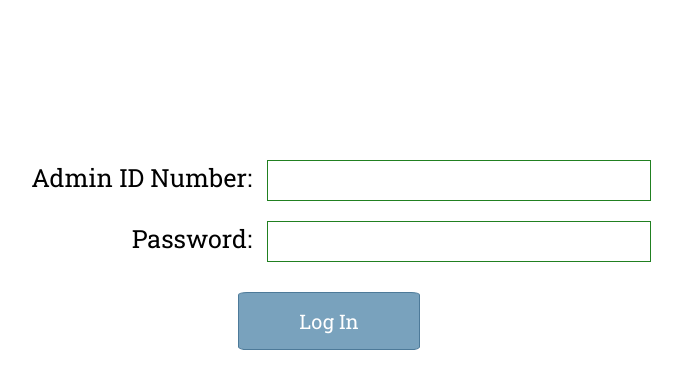
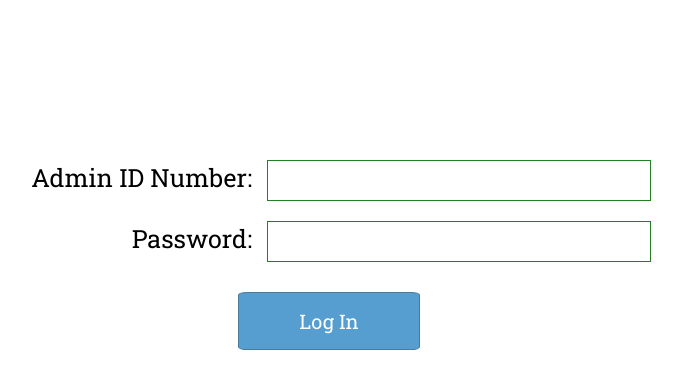
Before and after one commit to garcian5/studentsystem, a React (Create React App) app: page / in a window 1280 px wide. In both pictures the pointer is over the button "Log In". Shown: the top 388 px of the page, without its empty margins (311-993 px from the left). Built offline with nearby package versions, Linux system fonts and the light colour scheme.

Commit message:
changed button hover bg color

```diff
--- a/src/App.css
+++ b/src/App.css
@@ -55,7 +55,7 @@ button, input[type="button"], input[type="submit"] {
 }
 /*on button hover*/
 button:hover, input[type="button"]:hover, input[type="submit"]:hover {
-  background-color: #79a2bd;
+  background-color: #559ecf;
   cursor: pointer;
 }
 
```
